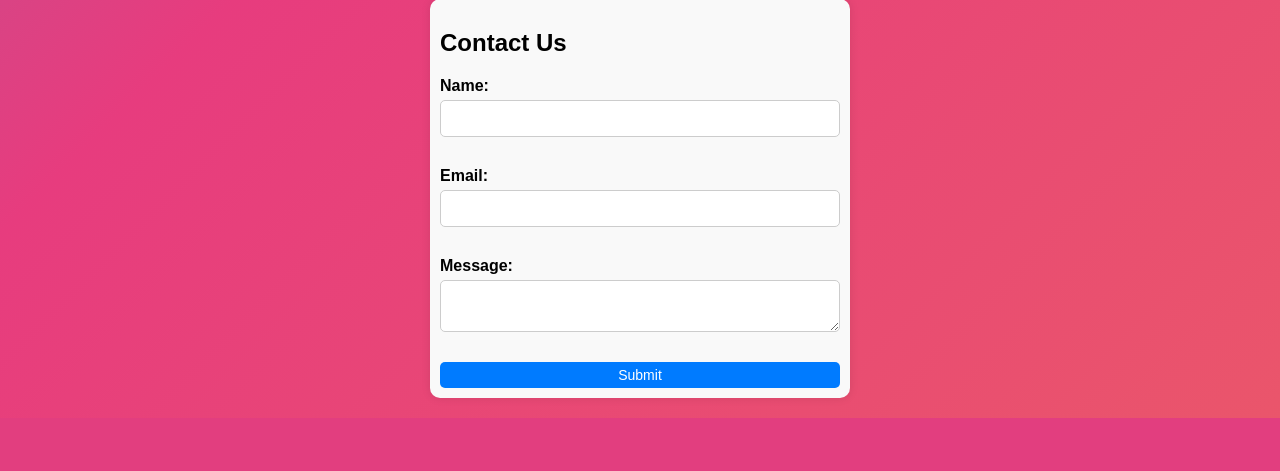
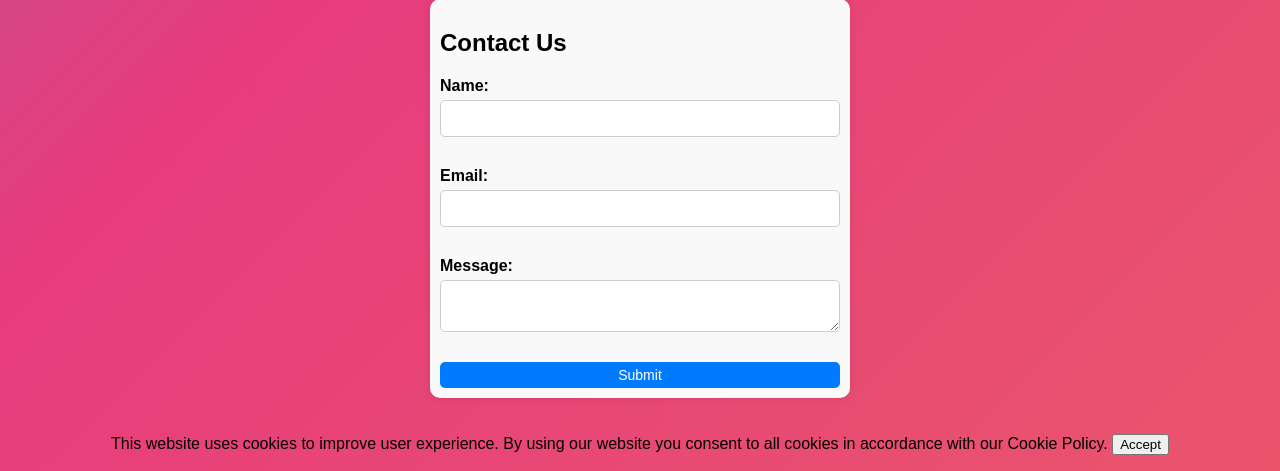
Before and after one commit to janvhz/grp7_basbas_cookiessessionsfilters, a PHP site: page / in a window 1280 px wide. Shown: the part 855-1326 px from the top of the page. Before the commit the page ends 1273 px from the top, so only its background shows below. Run offline with PHP 8.4, Linux system fonts and the light colour scheme.

Commit message:
Update index.php

```diff
--- a/index.php
+++ b/index.php
@@ -1,10 +1,14 @@
 <?php
 session_start();
 
-setcookie('user', 'visitor', time() + (86400 * 30), "/");
+if ($_SERVER["REQUEST_METHOD"] == "POST" && isset($_POST['accept_cookies'])) {
+    setcookie('cookies_accepted', 'true', time() + (86400), "/"); // 1 day expiration
+    header("Location: " . $_SERVER['PHP_SELF']);
+    exit();
+}
 
 function sanitizeInput($data) {
-    return htmlspecialchars(strip_tags(trim($data)));
+    return strip_tags(trim($data)) ;
 }
 
 $dataFile = 'group7_data.txt';
@@ -71,11 +75,31 @@ if (file_exists($dataFile)) {
         </form>
     </div>
 
+    <!-- Cookie Banner -->
+<div id="cookieBanner" class="cookie-banner">
+    <p>This website uses cookies to improve user experience. By using our website you consent to all cookies in accordance with our Cookie Policy. <button onclick="acceptCookies()">Accept</button></p>
+</div>
+
     <script>
         document.getElementById('inquiryForm').addEventListener('submit', function(event) {
             event.preventDefault();
             this.reset();
         });
+
+    function acceptCookies() {
+        document.cookie = "cookies_accepted=true; max-age=" + (86400) + "; path=/";
+        document.getElementById('cookieBanner').style.display = 'none';
+    }
+
+    function checkCookies() {
+        let cookies = document.cookie.split(';').map(cookie => cookie.trim());
+        let cookiesAccepted = cookies.some(cookie => cookie.startsWith('cookies_accepted='));
+        if (!cookiesAccepted) {
+            document.getElementById('cookieBanner').style.display = 'block';
+        }
+    }
+
+    checkCookies();
     </script>
 </body>
 </html>
```
